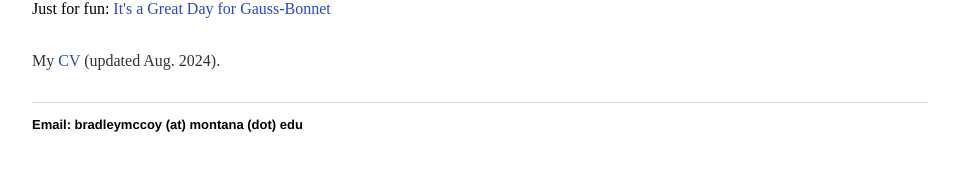
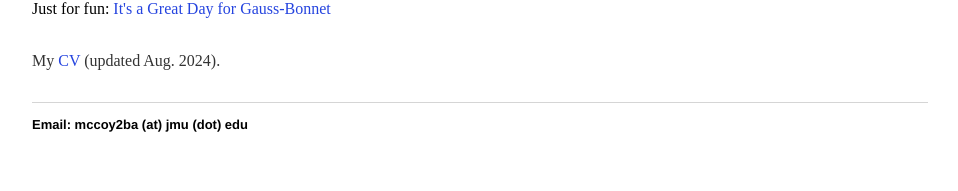
Before and after one commit to Brad-A-M/Brad-A-M.github.io, a Jekyll site: the page built from index.html, in a window 1280 px wide. Shown: the part 1063-1254 px from the top of the page, without its empty margins (160-1118 px from the left). Built offline with Jekyll 4.4.1, drawn with Linux system fonts in a browser that asks for light colours.

Commit message:
Update default.html

```diff
--- a/_layouts/default.html
+++ b/_layouts/default.html
@@ -26,7 +26,7 @@
 			</div><!-- /.container -->
 			<footer>
 	    		<ul>
-				<p style="color:black; font-size:13px;"">Email: bradleymccoy (at) montana (dot) edu</p>
+				<p style="color:black; font-size:13px;"">Email: mccoy2ba (at) jmu (dot) edu</p>
 			</ul>
 			</footer>
 		</body>
```
